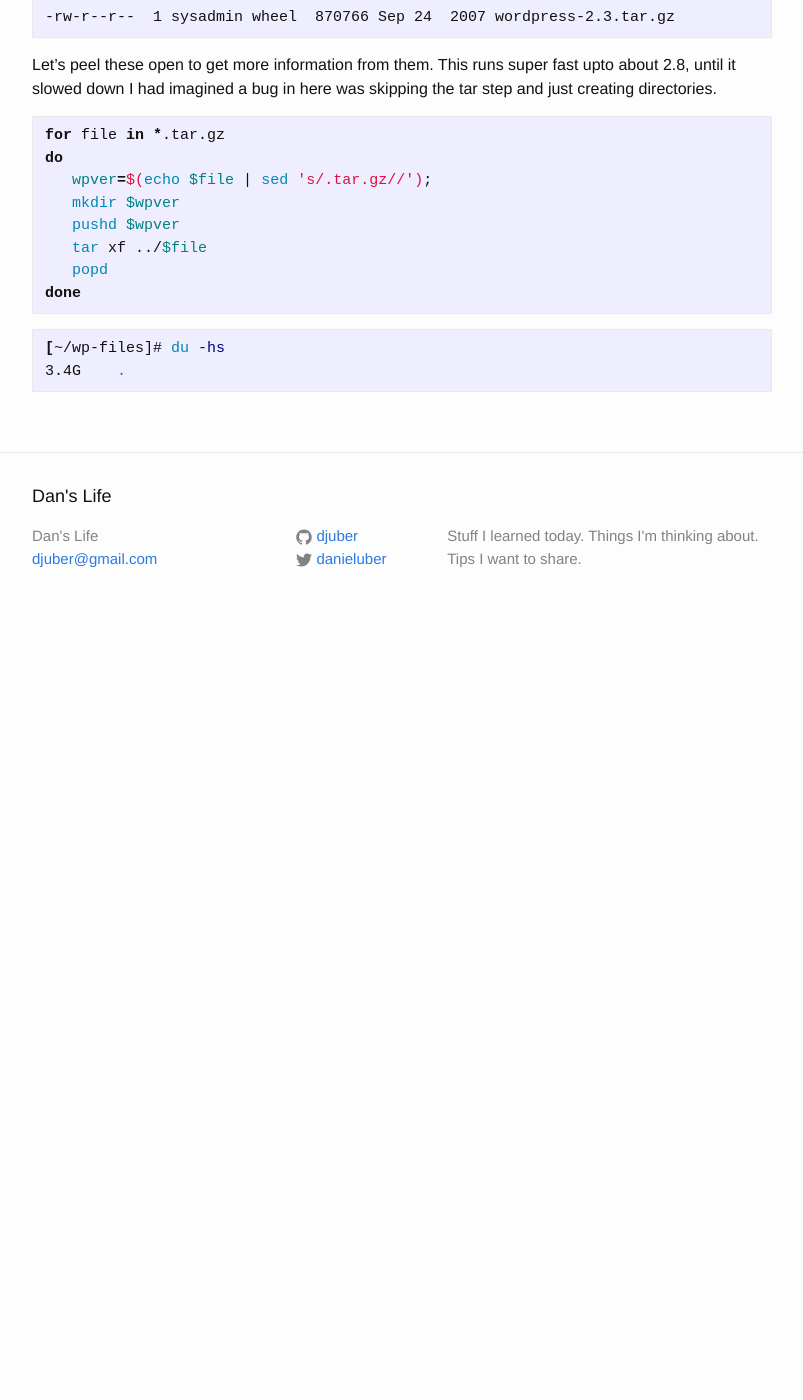
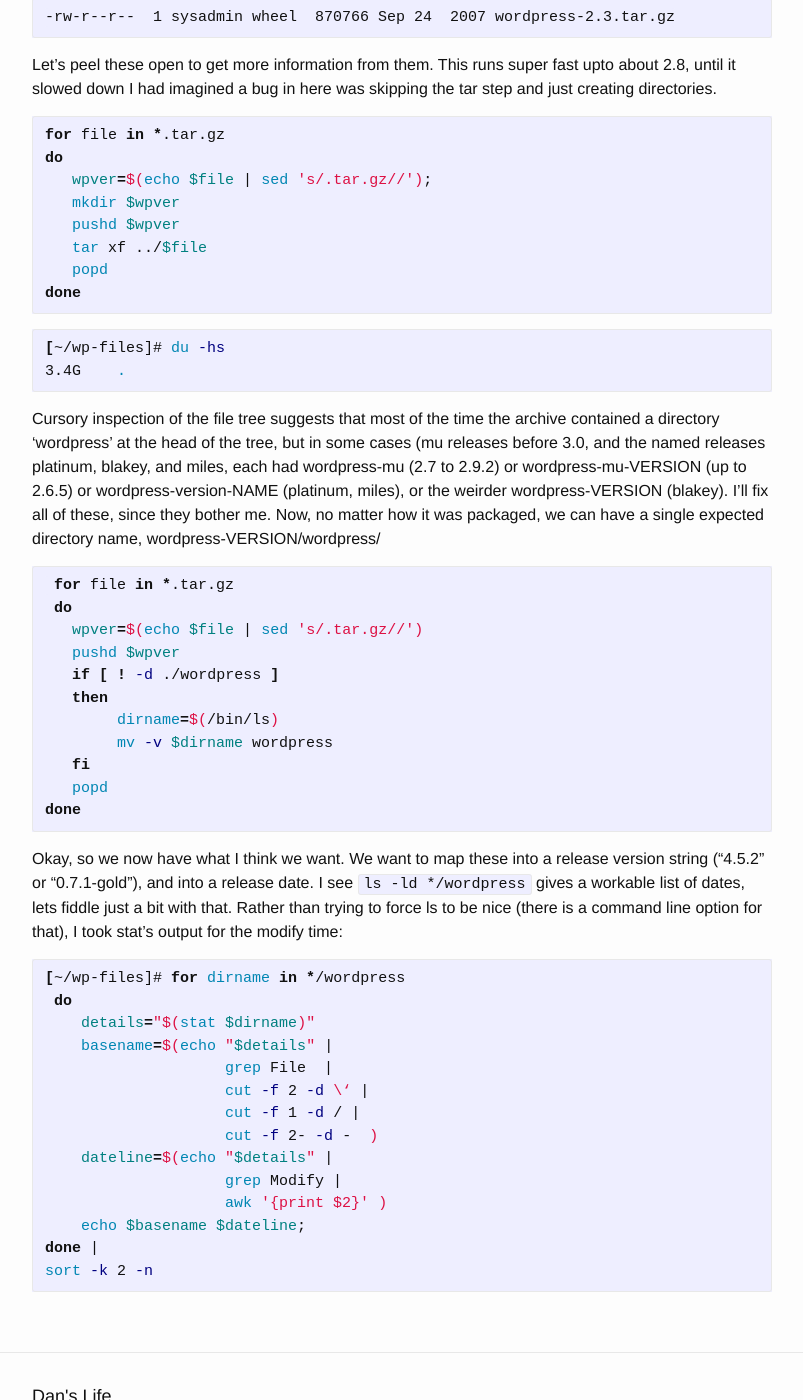
Before and after one commit to djuber/myblog, a Jekyll site: the page built from _posts/2016-07-09-Weekend-Plans.markdown, in a window 1280 px wide and 1400 px high, scrolled down 1578 px. Shown: the whole window, without its empty margins (238-1041 px from the left). Built offline with Jekyll 4.4.1, drawn with Linux system fonts in a browser that asks for light colours; before the commit the page ends 2208 px from its top, so only the background shows below that.

Commit message:
weekend plans

````diff
--- a/_posts/2016-07-09-Weekend-Plans.markdown
+++ b/_posts/2016-07-09-Weekend-Plans.markdown
@@ -84,3 +84,38 @@ done
 [~/wp-files]# du -hs
 3.4G	.
 ```
+
+Cursory inspection of the file tree suggests that most of the time the archive contained a directory 'wordpress' at the head of the tree, but in some cases (mu releases before 3.0, and the named releases platinum, blakey, and miles, each had wordpress-mu (2.7 to 2.9.2) or wordpress-mu-VERSION (up to 2.6.5) or wordpress-version-NAME (platinum, miles), or the weirder wordpress-VERSION (blakey). I'll fix all of these, since they bother me. Now, no matter how it was packaged, we can have a single expected directory name, wordpress-VERSION/wordpress/
+
+```bash
+ for file in *.tar.gz
+ do
+   wpver=$(echo $file | sed 's/.tar.gz//')
+   pushd $wpver
+   if [ ! -d ./wordpress ]
+   then
+	dirname=$(/bin/ls)
+	mv -v $dirname wordpress
+   fi
+   popd
+done
+```
+
+Okay, so we now have what I think we want. We want to map these into a release version string ("4.5.2" or "0.7.1-gold"), and into a release date. I see ```ls -ld */wordpress``` gives a workable list of dates, lets fiddle just a bit with that. Rather than trying to force ls to be nice (there is a command line option for that), I took stat's output for the modify time:
+
+```bash
+[~/wp-files]# for dirname in */wordpress
+ do
+    details="$(stat $dirname)"
+    basename=$(echo "$details" |
+    		    grep File  |
+		    cut -f 2 -d \‘ |
+		    cut -f 1 -d / |
+		    cut -f 2- -d -  )
+    dateline=$(echo "$details" |
+    		    grep Modify |
+		    awk '{print $2}' )
+    echo $basename $dateline;
+done |
+sort -k 2 -n
+```
````
